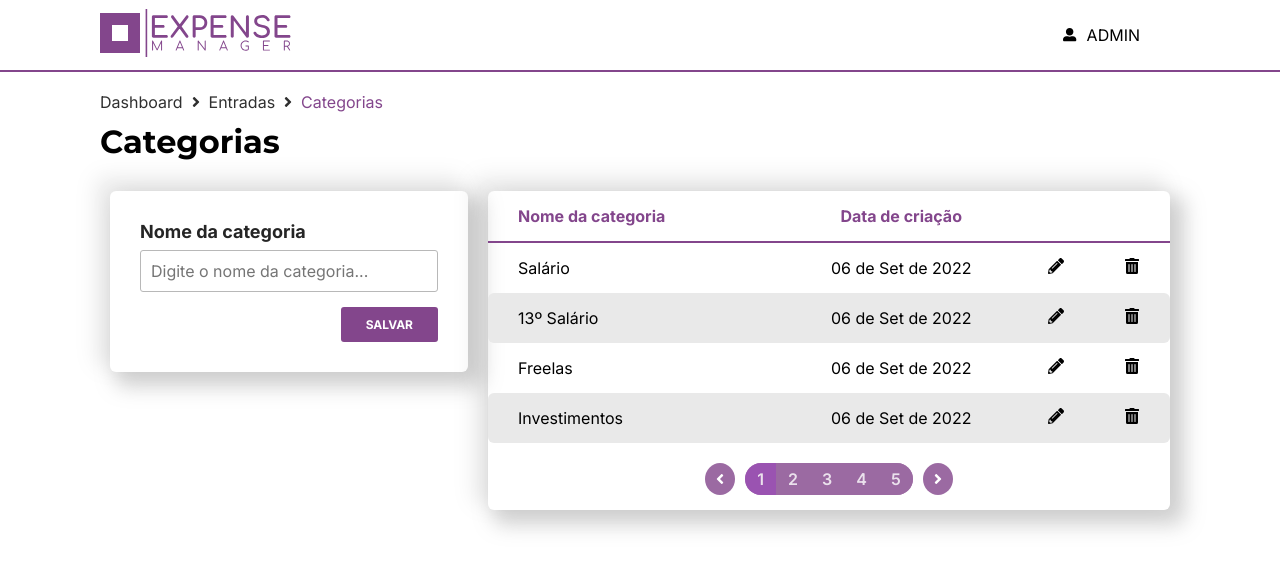
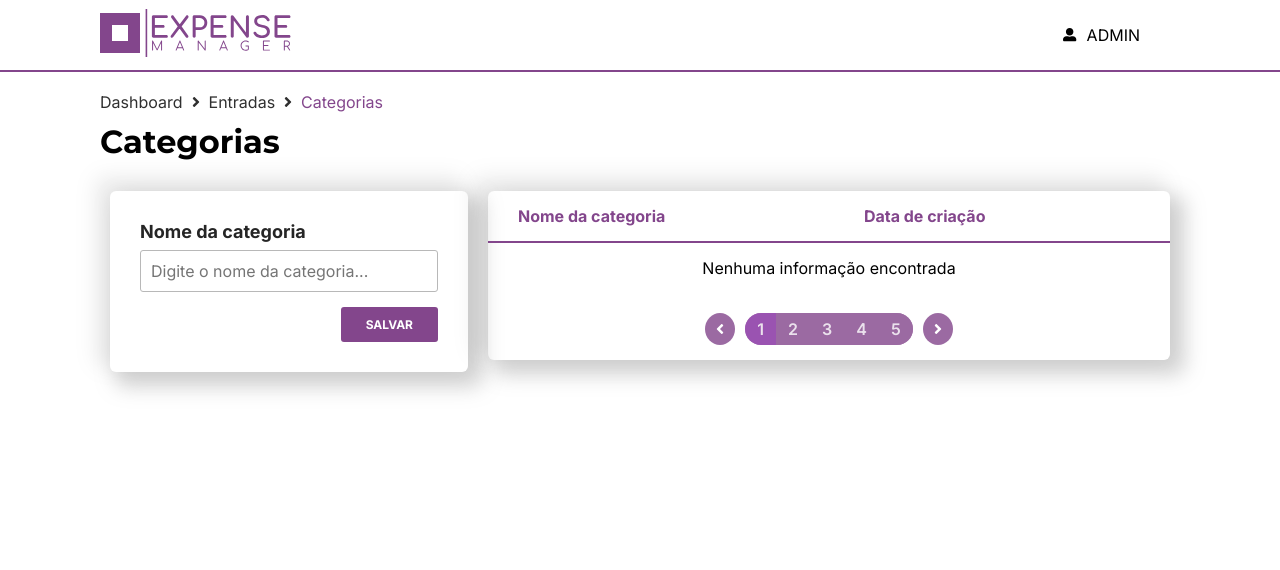
Before and after one commit to deyvidwms/expense-manager, a React (Create React App) app in the folder frontend/: page /dashboard/entradas/categorias in a window 1280 px wide. Shown: the top 570 px of the page. Built offline with nearby package versions, Linux system fonts and the light colour scheme.

Commit message:
cadastro e listagem de categoria de entrada

```diff
--- a/frontend/src/components/Button/index.tsx
+++ b/frontend/src/components/Button/index.tsx
@@ -4,12 +4,13 @@ import style from './Button.module.scss';
 
 interface Props {
   children: React.ReactNode;
+  handleClick: () => void
 }
 
 const Button = (props: Props) => {
   return (
     <div className={style.button}>
-      <button>{props.children}</button>
+      <button onClick={() => props.handleClick()}>{props.children}</button>
     </div>
   );
 }
--- a/frontend/src/components/InputField/index.tsx
+++ b/frontend/src/components/InputField/index.tsx
@@ -6,13 +6,21 @@ interface Props {
   label: string;
   type?: "text" | "password";
   placeholder: string;
+  categoria: string;
+  handleChange: (value: string) => void;
 }
 
 const InputField = (props: Props) => {
   return (
     <div className={style.InputField}>
       <label className={style.label}>{props.label}</label>
-      <input className={style.input} type={props.type} placeholder={props.placeholder} />
+      <input
+        className={style.input}
+        type={props.type}
+        placeholder={props.placeholder}
+        onChange={(event: React.ChangeEvent<HTMLInputElement>) => props.handleChange(event.target.value)}
+        value={props.categoria}
+      />
     </div>
   );
 }
--- a/frontend/src/pages/Entradas/Categorias/index.tsx
+++ b/frontend/src/pages/Entradas/Categorias/index.tsx
@@ -1,3 +1,5 @@
+import React, { useState } from 'react';
+
 import InputField from '../../../components/InputField';
 import Button from '../../../components/Button';
 
@@ -6,12 +8,41 @@ import { FaAngleRight, FaAngleLeft, FaPencilAlt, FaTrashAlt } from "react-icons/
 import style from './Categorias.module.scss';
 
 const CategoriasEntradas = () => {
+  const categoriesList = localStorage.getItem('categoriasEntrada') || null;
+  const [categorias, setCategorias] = useState<{ id: string, name: string, created_at: string }[]>(categoriesList !== null ? JSON.parse(categoriesList) : []);
+  const [categoria, setCategoria] = useState<string>('');
+
+  const handleChange = (value: string) => {
+    setCategoria(value);
+  }
+
+  const handleClick = () => {
+    if (categoria.length > 0) {
+      const localCategories = localStorage.getItem('categoriasEntrada') || null;
+
+      const currentDate = new Date();
+      const createdAt = `${currentDate.getFullYear()}-${currentDate.getMonth() + 1}-${currentDate.getDate()}-${currentDate.getHours()}-${currentDate.getMinutes()}-${currentDate.getMilliseconds()}`;
+      const id = `${crypto.randomUUID()}-${createdAt}`;
+
+      const category = {
+        id: id,
+        name: categoria,
+        created_at: createdAt
+      }
+
+      const tempCategories = localCategories !== null ? JSON.parse(localCategories) : [];
+      tempCategories.push(category);
+      localStorage.setItem('categoriasEntrada', JSON.stringify(tempCategories));
+      setCategorias(tempCategories);
+    }
+  }
+
   return (
     <div className={style.content}>
 
       <div className={style.row}>
 
-        <div className={style.col} style={{width: '35%'}}>
+        <div className={style.col} style={{ width: '35%' }}>
 
           {/* TODO: quando montar o componente passar um parâmetro para dizer se exibe o campo cor ou não */}
           <div className={style.cardCategoryRegisterForm}>
@@ -22,9 +53,11 @@ const CategoriasEntradas = () => {
                 label='Nome da categoria'
                 placeholder='Digite o nome da categoria...'
                 type='text'
+                categoria={categoria}
+                handleChange={handleChange}
               />
 
-              <Button>Salvar</Button>
+              <Button handleClick={handleClick}>Salvar</Button>
 
             </div>
 
@@ -32,7 +65,7 @@ const CategoriasEntradas = () => {
 
         </div>
 
-        <div className={style.col} style={{width: '65%'}}>
+        <div className={style.col} style={{ width: '65%' }}>
 
           <div className={style.cardCategoryEntryTable}>
 
@@ -48,30 +81,46 @@ const CategoriasEntradas = () => {
               </thead>
 
               <tbody>
-                  <tr>
-                    <td> Salário </td>
-                    <td> 06 de Set de 2022 </td>
-                    <td> <FaPencilAlt /> </td>
-                    <td> <FaTrashAlt /> </td>
-                  </tr>
-                  <tr>
-                    <td> 13º Salário </td>
-                    <td> 06 de Set de 2022 </td>
-                    <td> <FaPencilAlt /> </td>
-                    <td> <FaTrashAlt /> </td>
-                  </tr>
-                  <tr>
-                    <td> Freelas </td>
-                    <td> 06 de Set de 2022 </td>
-                    <td> <FaPencilAlt /> </td>
-                    <td> <FaTrashAlt /> </td>
-                  </tr>
-                  <tr>
-                    <td> Investimentos </td>
-                    <td> 06 de Set de 2022 </td>
-                    <td> <FaPencilAlt /> </td>
-                    <td> <FaTrashAlt /> </td>
-                  </tr>
+                {
+                  categorias.length > 0 ?
+                  categorias.map(element => {
+                    const months = [
+                      { name: 'Janeiro', sig: 'Jan' },
+                      { name: 'Fevereiro', sig: 'Fev' },
+                      { name: 'Março', sig: 'Mar' },
+                      { name: 'Abril', sig: 'Abr' },
+                      { name: 'Maio', sig: 'Mai' },
+                      { name: 'Junho', sig: 'Jun' },
+                      { name: 'Julho', sig: 'Jul' },
+                      { name: 'Agosto', sig: 'Ago' },
+                      { name: 'Setembro', sig: 'Set' },
+                      { name: 'Outubro', sig: 'Out' },
+                      { name: 'Novembro', sig: 'Nov' },
+                      { name: 'Dezembro', sig: 'Dez' }
+                    ];
+
+                    const createdAtSlipted = element.created_at.split("-");
+
+                    const createdAt = `${createdAtSlipted[2].length === 1 ?
+                      `0${createdAtSlipted[2]}` :
+                      createdAtSlipted[2]
+                      } de ${months[(Number(createdAtSlipted[1]) - 1)].name.toLocaleLowerCase()} de ${createdAtSlipted[0]}`;
+
+                    return (
+                      <tr key={element.id}>
+                        <td> {element.name} </td>
+                        <td> {createdAt} </td>
+                        <td> <FaPencilAlt /> </td>
+                        <td> <FaTrashAlt /> </td>
+                      </tr>
+                    )
+                  }) :
+                  (
+                    <tr>
+                      <td colSpan={4} style={{textAlign: 'center'}}>Nenhuma informação encontrada</td>
+                    </tr>
+                  )
+                }
               </tbody>
 
             </table>
```
